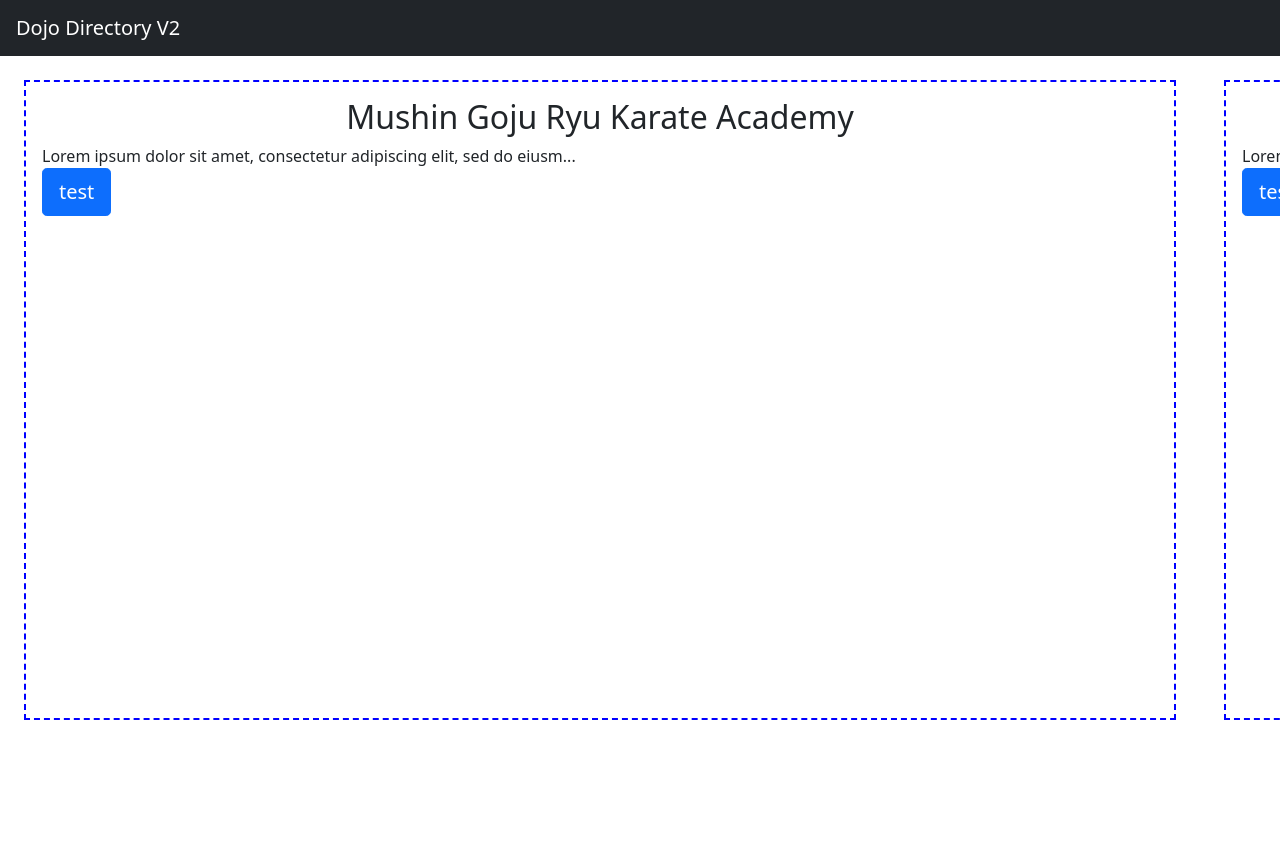
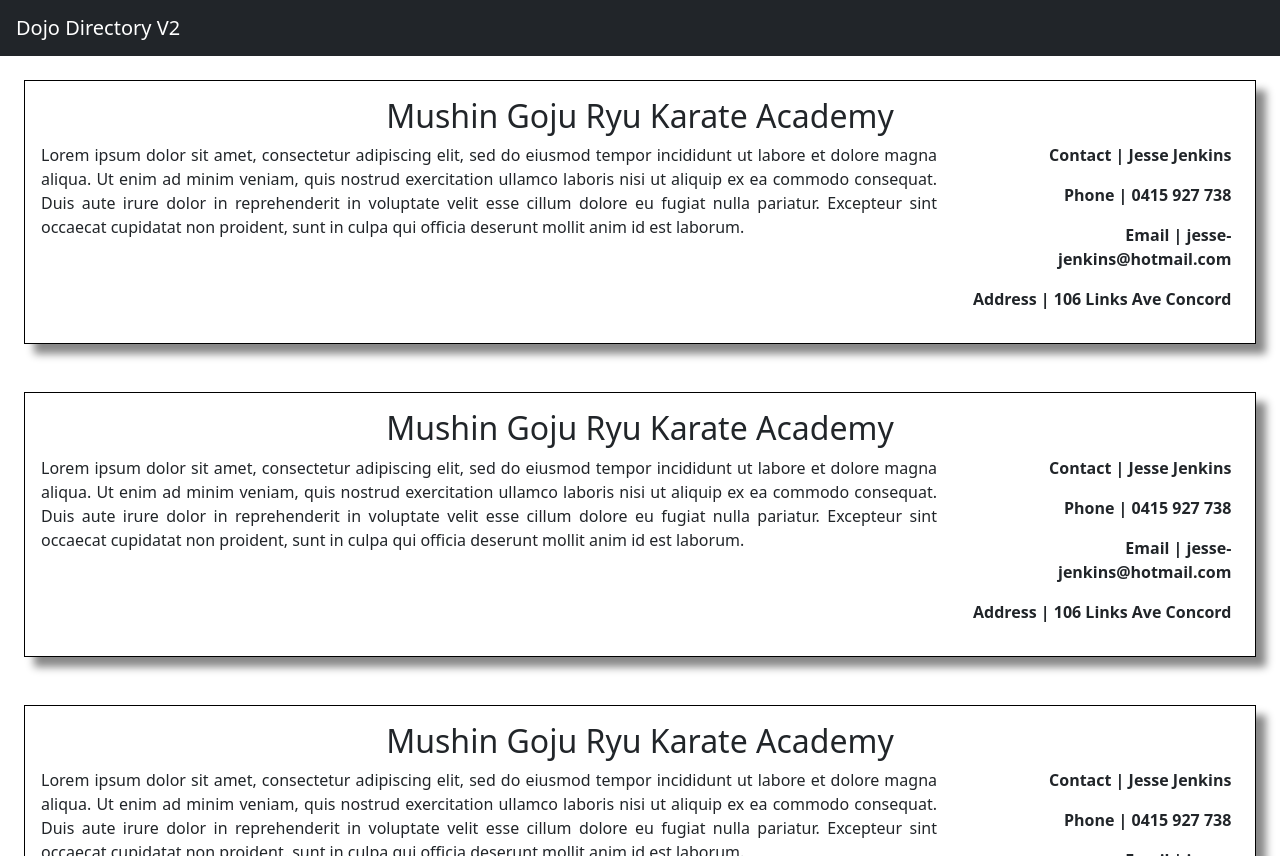
Before and after one commit to Jesse963/Dojo_Directory_React, a React (Create React App) app in the folder client/: page / in a window 1280 px wide. Before the commit the page ends 800 px from the top, so only its background shows below. Built offline with nearby package versions, Linux system fonts and the light colour scheme.

Commit message:
continued on dojo cards

```diff
--- a/client/src/App.js
+++ b/client/src/App.js
@@ -16,7 +16,7 @@ const testDojos = [
   {
     _id: "606e38e7726a66549c3f732c",
     description:
-      "Lorem ipsum dolor sit amet, consectetur adipiscing elit, sed do eiusm...",
+      "Lorem ipsum dolor sit amet, consectetur adipiscing elit, sed do eiusmod tempor incididunt ut labore et dolore magna aliqua. Ut enim ad minim veniam, quis nostrud exercitation ullamco laboris nisi ut aliquip ex ea commodo consequat. Duis aute irure dolor in reprehenderit in voluptate velit esse cillum dolore eu fugiat nulla pariatur. Excepteur sint occaecat cupidatat non proident, sunt in culpa qui officia deserunt mollit anim id est laborum.",
     name: "Mushin Goju Ryu Karate Academy",
     sensei: "Jesse Jenkins",
     address: "106 Links Ave Concord",
@@ -29,7 +29,7 @@ const testDojos = [
   {
     _id: "606e38e7726a66549c3f732c",
     description:
-      "Lorem ipsum dolor sit amet, consectetur adipiscing elit, sed do eiusm...",
+      "Lorem ipsum dolor sit amet, consectetur adipiscing elit, sed do eiusmod tempor incididunt ut labore et dolore magna aliqua. Ut enim ad minim veniam, quis nostrud exercitation ullamco laboris nisi ut aliquip ex ea commodo consequat. Duis aute irure dolor in reprehenderit in voluptate velit esse cillum dolore eu fugiat nulla pariatur. Excepteur sint occaecat cupidatat non proident, sunt in culpa qui officia deserunt mollit anim id est laborum.",
     name: "Roubas Goju Ryu Karate Academy",
     sensei: "Jesse Jenkins",
     address: "106 Links Ave Concord",
--- a/client/src/components/schoolSummary/schoolSummary.css
+++ b/client/src/components/schoolSummary/schoolSummary.css
@@ -2,8 +2,14 @@
   margin: 3vh;
   min-width: 90vw;
   padding: 2vh;
-  height: 80vh;
-  border: 2px dashed blue;
+  height: 85vh;
+  border: 1px solid black;
+  box-shadow: 10px 10px 8px #888888;
+  cursor: pointer;
+}
+#schoolSummaryRoot:active {
+  transform: translate(4px, 4px);
+  box-shadow: 6px 6px 8px #888888;
 }
 
 #name {
@@ -12,4 +18,45 @@
 
 #description {
   text-align: justify;
+  padding-bottom: 2vh;
+  margin-bottom: 2vh;
+  border-bottom: 2px solid black;
 }
+
+#schoolDetails {
+  height: 25vh;
+}
+
+#schoolDetails h4 {
+  text-align: center;
+}
+
+.contact.element {
+  font-weight: 600;
+}
+
+@media only screen and (min-width: 600px) {
+  #schoolSummaryRoot {
+    height: auto;
+  }
+
+  .school.summary.content {
+    height: auto;
+    display: flex;
+  }
+
+  #description {
+    text-align: justify;
+    margin-bottom: 2vh;
+    width: 70vw;
+    margin-right: 2vw;
+    border: none;
+    height: auto;
+  }
+
+  #schoolDetails {
+    height: auto;
+    width: 21vw;
+    text-align: right;
+  }
+}
--- a/client/src/components/schoolSummary/schoolSummary.jsx
+++ b/client/src/components/schoolSummary/schoolSummary.jsx
@@ -3,16 +3,26 @@ import "./schoolSummary.css";
 
 class SchoolSummary extends React.Component {
   render() {
+    const dojo = this.props.dojo;
     return (
       <div
         id="schoolSummaryRoot"
         onClick={() => {
-          console.log(`${this.props.dojo.name} was clicked`);
+          console.log(`${dojo.name} was clicked`);
         }}
       >
-        <h2 id="name">{this.props.dojo.name || "no ID"}</h2>
-        <div id="description">{this.props.dojo.description}</div>
-        <button className="btn btn-lg btn-primary">test</button>
+        <h2 id="name">{dojo.name || "no ID"}</h2>
+        <div className="school summary content">
+          <div id="description">{dojo.description}</div>
+          <div id="schoolDetails">
+            <p className="contact element">{`Contact | ${dojo.sensei}`}</p>
+            <p className="contact element">{`Phone | ${
+              dojo.phone || "0415 927 738"
+            }`}</p>
+            <p className="contact element">{`Email | ${dojo.email}`}</p>
+            <p className="contact element">{`Address | ${dojo.address}`}</p>
+          </div>
+        </div>
       </div>
     );
   }
--- a/client/src/components/summaryCardContainer/summaryCardContainer.css
+++ b/client/src/components/summaryCardContainer/summaryCardContainer.css
@@ -4,5 +4,13 @@
 #cardContainer {
   display: flex;
   overflow-x: scroll;
+  overflow-y: scroll;
   width: 100%;
+  height: 100vh;
 }
+
+@media only screen and (min-width: 600px) {
+  #cardContainer {
+    flex-direction: column;
+  }
+}
--- a/client/src/components/summaryCardContainer/summaryCardContainer.jsx
+++ b/client/src/components/summaryCardContainer/summaryCardContainer.jsx
@@ -1,14 +1,20 @@
 import React, { Component } from "react";
 import SchoolSummary from "../schoolSummary/schoolSummary";
 import "./summaryCardContainer.css";
+
+const emptyArray = ["", "", "", "", "", "", "", "", "", ""];
 
 class SummaryCardContainer extends React.Component {
   render() {
     return (
       <div id="cardContainer">
-        {this.props.schools.map((dojo, i) => {
+        {/* {this.props.schools.map((dojo, i) => {
           console.log(dojo.name);
           return <SchoolSummary dojo={dojo} key={i} />;
+        })} */}
+        {emptyArray.map((dojo, i) => {
+          console.log(this.props, dojo);
+          return <SchoolSummary dojo={this.props.schools[0]} key={i} />;
         })}
       </div>
     );
--- a/client/src/index.css
+++ b/client/src/index.css
@@ -1,13 +1,14 @@
 body {
   margin: 0;
-  font-family: -apple-system, BlinkMacSystemFont, 'Segoe UI', 'Roboto', 'Oxygen',
-    'Ubuntu', 'Cantarell', 'Fira Sans', 'Droid Sans', 'Helvetica Neue',
+  font-family: -apple-system, BlinkMacSystemFont, "Segoe UI", "Roboto", "Oxygen",
+    "Ubuntu", "Cantarell", "Fira Sans", "Droid Sans", "Helvetica Neue",
     sans-serif;
   -webkit-font-smoothing: antialiased;
   -moz-osx-font-smoothing: grayscale;
+  overflow: hidden;
 }
 
 code {
-  font-family: source-code-pro, Menlo, Monaco, Consolas, 'Courier New',
+  font-family: source-code-pro, Menlo, Monaco, Consolas, "Courier New",
     monospace;
 }
```
